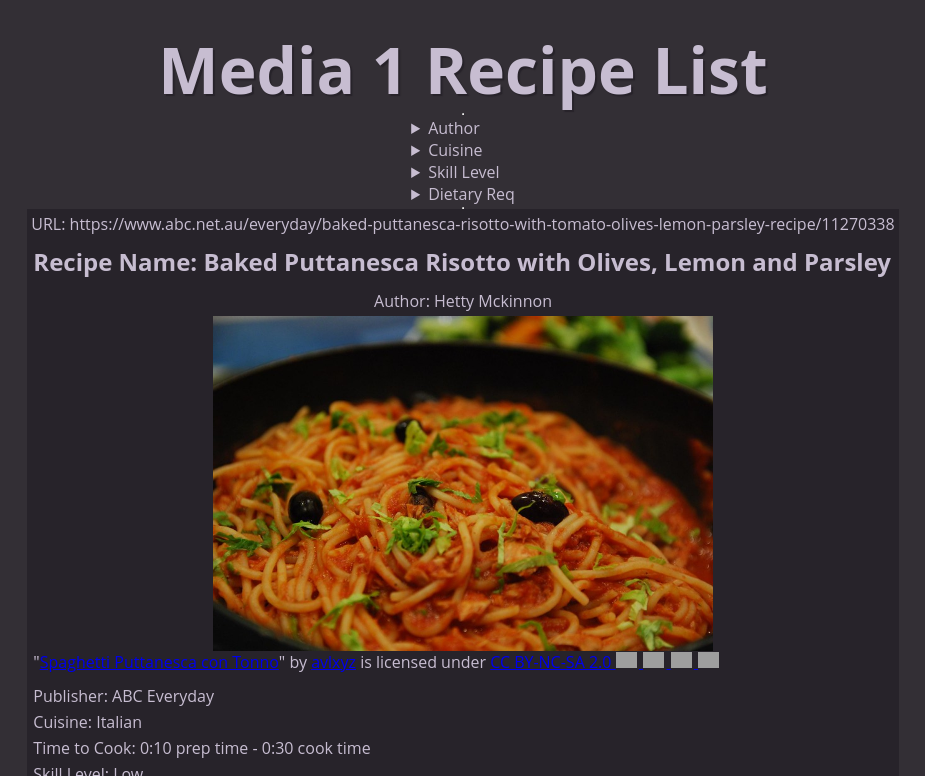
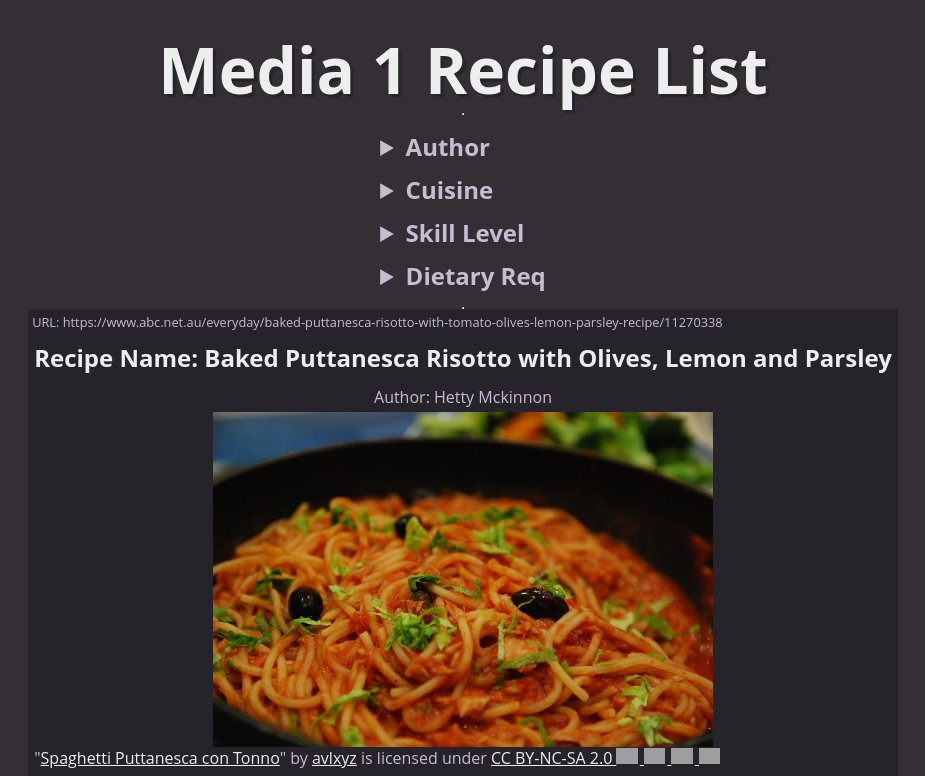
Before and after one commit to HumHug/HumHug.github.io, a plain HTML site: page im-2310/a2/e2/index.html in a window 1280 px wide. Shown: the top 776 px of the page, without its empty margins (177-1102 px from the left). Drawn offline with Linux system fonts and the light colour scheme; grey boxes are pictures that could not be loaded.

Commit message:
Add files via upload

```diff
--- a/im-2310/a2/e2/style.css
+++ b/im-2310/a2/e2/style.css
@@ -46,15 +46,18 @@ body{
 }
 
 .FilterSection{
+  padding: 10px;
 
 }
 
 .FilterBox{
-
+  padding: 5px;
+  font-weight: bold;
+  font-size: 1.5rem;
 }
 
 .FilterButton{
-  background-color: var(--col-03); /* light orange */
+  background-color: var(--col-03);
   color: var(--col-02);
   border: none;
   padding: 0.5rem;
@@ -62,6 +65,7 @@ body{
   margin-right: 0.5rem;
   margin-bottom: 0.5rem;
   cursor: pointer;
+  font-size: 1.2rem;
 }
 
 .SelectedFilter{
@@ -69,10 +73,12 @@ body{
 }
 
 .RecipeLink{
-  color: var(--col-02); /* light orange */
+  color: var(--col-02);
+  font-size: 0.8rem;
 }
 
 .RecipeName{
+  color: var(--col-04);
   font-weight: bold;
   font-size: 1.5rem;
   margin: 0.5rem 0;
@@ -101,8 +107,9 @@ div {
   padding: 2px;
 }
 
-h1{/*drop shadow with offset of 2 pixels horizontally and vertically, a blur radius of 1 pixels */
-  text-shadow: 2px 2px 1px var(--col-03);
+h1{/*drop shadow with offset of 3 pixels horizontally and vertically, a blur radius of 1 pixels */
+  color: var(--col-04);
+  text-shadow: 3px 3px 1px var(--col-03);
   font-size: 4rem;
 }
 
@@ -115,6 +122,9 @@ h1{/*drop shadow with offset of 2 pixels horizontally and vertically, a blur rad
   margin-bottom: 0.5rem;
 }
 
+a {
+  color: var(--col-04); /*change colour of hyperlink text */
+}
 /*
   Filter Categories for Recipe Websites
 
```
